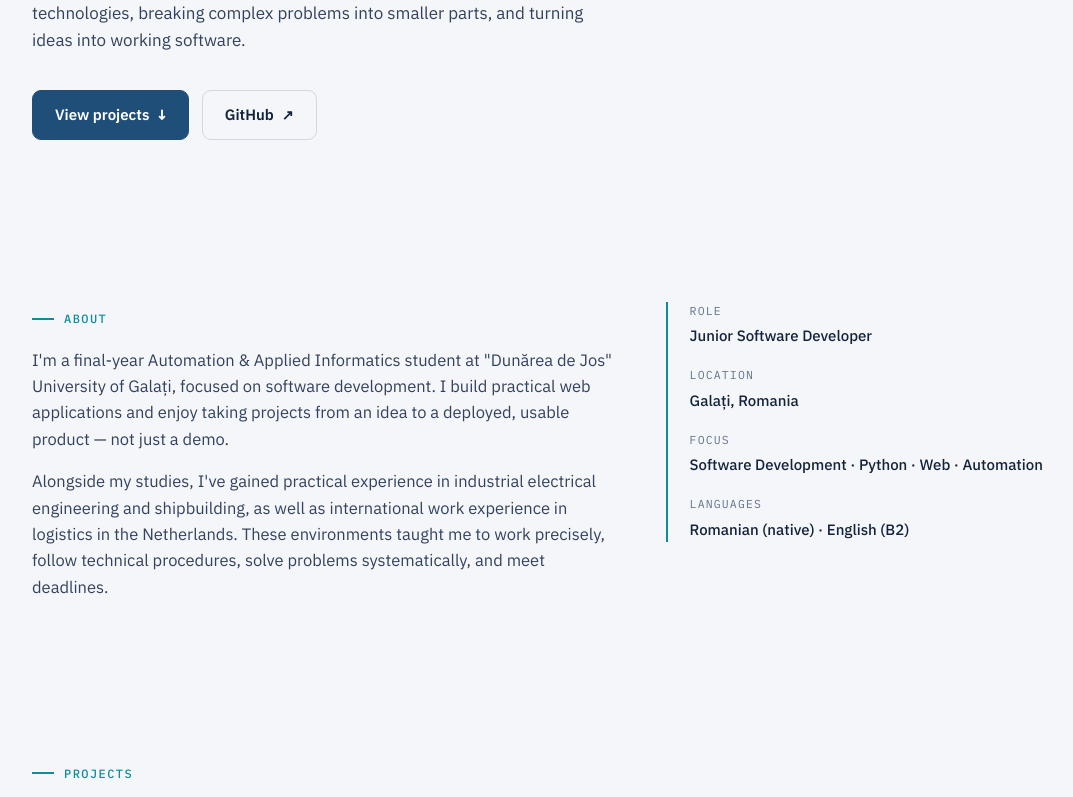
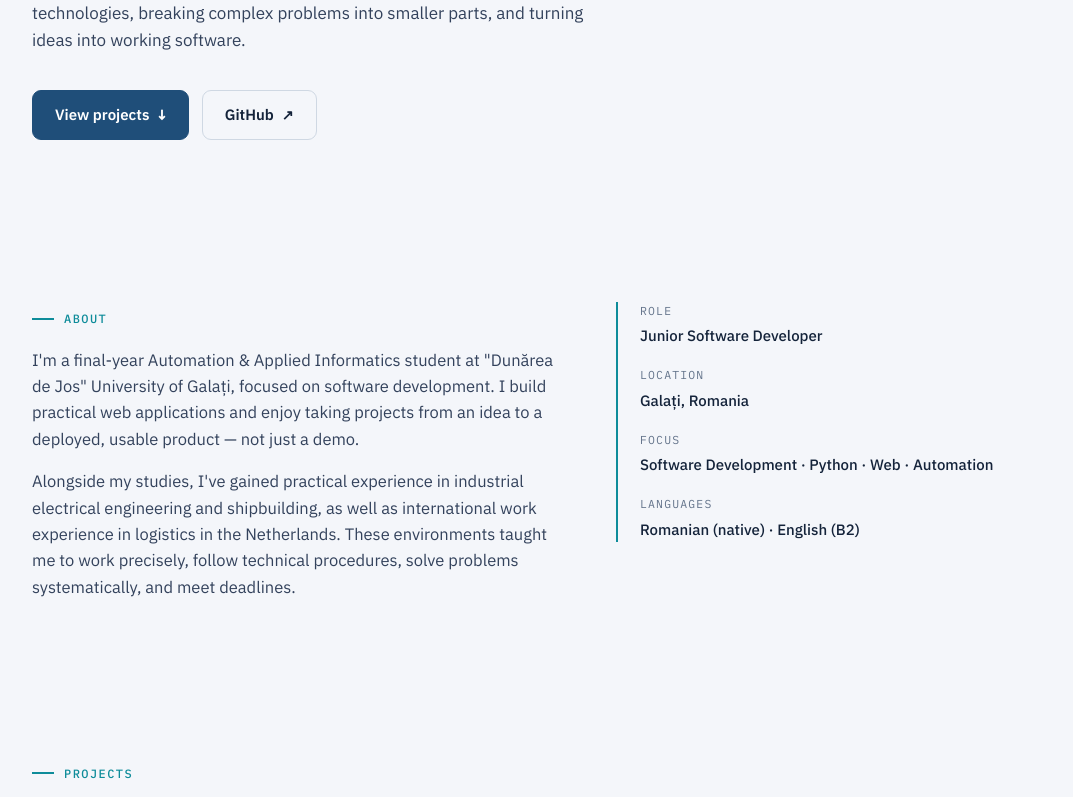
Before and after one commit to zdrj1337/Portfolio, a React (Vite) app: page / in a window 1280 px wide. Shown: the part 558-1355 px from the top of the page, without its empty margins (96-1169 px from the left). Built offline with nearby package versions, Linux system fonts and the light colour scheme.

Commit message:
Update portfolio for job applications

```diff
--- a/src/styles.css
+++ b/src/styles.css
@@ -51,7 +51,7 @@
 .section-head h2{font-size:clamp(26px,4vw,36px);color:var(--ink);margin-top:16px;letter-spacing:-.01em;}
 
 /* about */
-.about-grid{display:grid;grid-template-columns:1.5fr 1fr;gap:48px;align-items:start;}
+.about-grid{display:grid;grid-template-columns:1.2fr 1fr;gap:56px;align-items:start;}
 .about-grid p{font-size:16.5px;color:var(--ink-soft);margin:0 0 16px;}
 .about-grid p:last-child{margin-bottom:0;}
 .about-side{border-left:2px solid var(--accent);padding-left:22px;}
```
